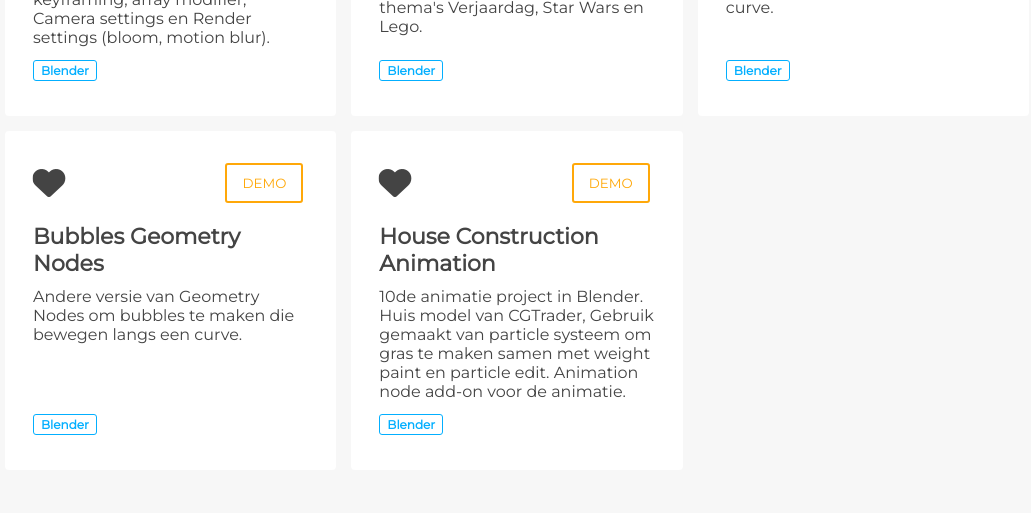
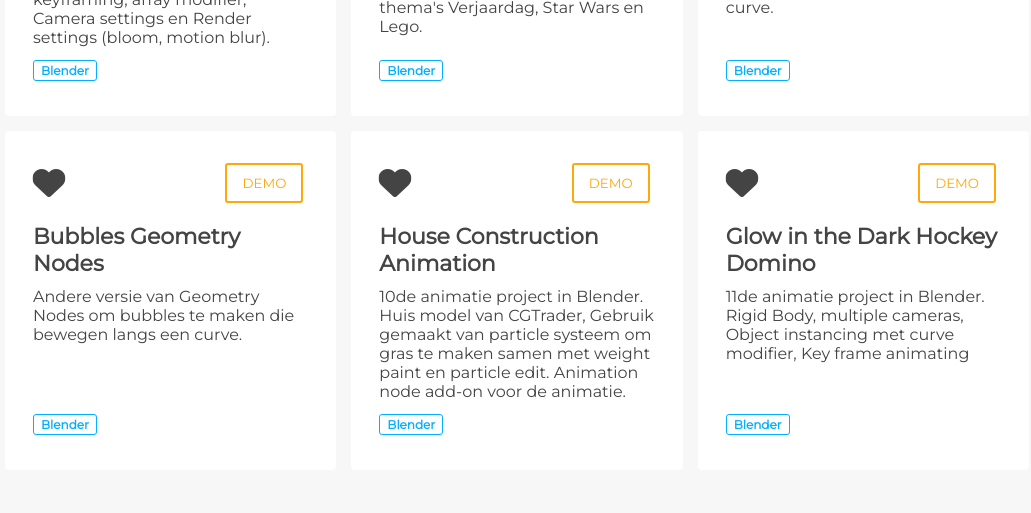
Before and after one commit to TimO143/v2, a React (Create React App) app: page / in a window 1280 px wide. Shown: the part 3760-4273 px from the top of the page, without its empty margins (123-1154 px from the left). Built offline with nearby package versions, Linux system fonts and the light colour scheme; the HTML template or start-up script is replaced by a standard one.

Commit message:
Glow Hockey video project

```diff
--- a/src/pages/ArtProjects/index.js
+++ b/src/pages/ArtProjects/index.js
@@ -95,6 +95,15 @@ function ArtProjects() {
             info="10de animatie project in Blender. Huis model van CGTrader, Gebruik gemaakt van particle systeem om gras te maken samen met weight paint en particle edit. Animation node add-on voor de animatie."
             tech={['Blender']}
             />
+            <ArtProjectItem
+            title='Glow in the Dark Hockey Domino'
+            demoId='5T6iHlx3SYA'
+            isVideo={true}
+            info="11de animatie project in Blender. Rigid Body, multiple cameras, Object instancing met curve modifier, Key frame animating "
+            tech={['Blender']}
+            />
+
+
         </div>
         <div className='title'>
         <p>Blender3D Image Projects</p>
```
